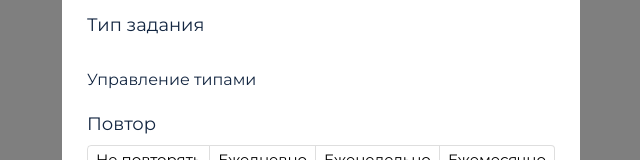
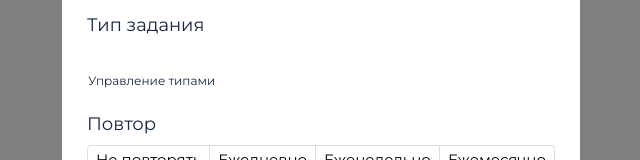
Before and after one commit to AnNavara/type-todo, a React (Create React App) app: page / in a window 1280 px wide. Both pictures are taken after a click on the button "Добавить задание". Shown: the part 293-453 px from the top of the page, without its empty margins (319-959 px from the left). Built offline with nearby package versions, Linux system fonts and the light colour scheme.

Commit message:
fix: fix imports

```diff
--- a/src/Components/TaskCreator/TaskCreator.tsx
+++ b/src/Components/TaskCreator/TaskCreator.tsx
@@ -1,4 +1,4 @@
-import React, { ChangeEvent, useState } from 'react';
+import React, { ChangeEvent } from 'react';
 import { repeatValues, weekDays } from '../../consts';
 import { ITask } from '../../Interfaces';
 import Button from '../UI/Button/Button';
@@ -35,7 +35,7 @@ const TaskCreator = ({ addTask, handleChange, task, taskTypes, setTypesManager }
                     click={handleChange}
                 />
                 <div>
-                    <a style={{cursor: 'pointer'}} onClick={() => setTypesManager(true)}>Управление типами</a>
+                    <span style={{cursor: 'pointer'}} onClick={() => setTypesManager(true)}>Управление типами</span>
                 </div>
                 <Toggle
                     name="repeatSpread"
```
